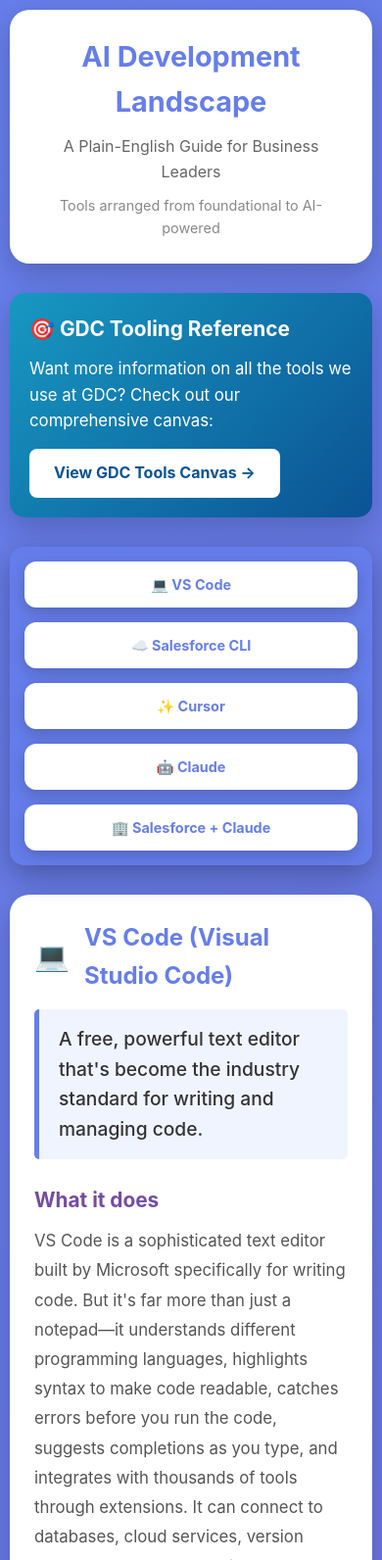
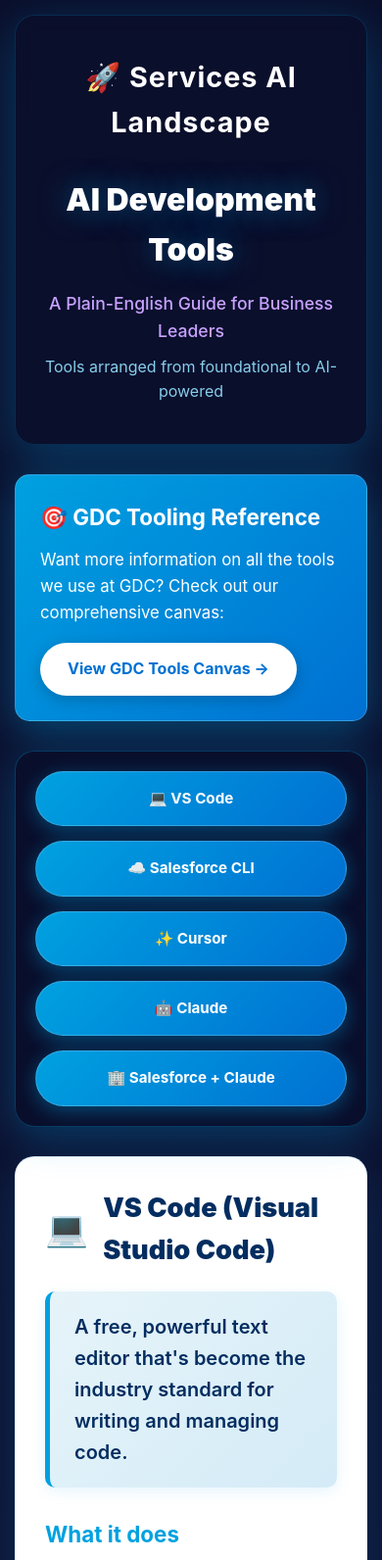
Before and after one commit to jsangee/ai-tools-dashboard, a plain HTML site: page index.html in a window 390 px wide. Shown: the top 1592 px of the page at 98% size. Drawn offline with Linux system fonts and the light colour scheme.

Commit message:
Apply GDC brand styling: dark cosmic theme with Salesforce blue accents and starry background

```diff
--- a/index.html
+++ b/index.html
@@ -12,167 +12,232 @@
         }
 
         body {
-            font-family: -apple-system, BlinkMacSystemFont, 'Segoe UI', Roboto, Oxygen, Ubuntu, Cantarell, sans-serif;
+            font-family: 'Salesforce Sans', -apple-system, BlinkMacSystemFont, 'Segoe UI', Roboto, Arial, sans-serif;
             line-height: 1.6;
-            color: #333;
-            background: linear-gradient(135deg, #667eea 0%, #764ba2 100%);
+            color: #032d60;
+            background: linear-gradient(180deg, #0a0f2c 0%, #1a1f4c 50%, #2a1a4c 100%);
             min-height: 100vh;
-            padding: 20px;
+            padding: 0;
+            position: relative;
+        }
+
+        /* Starry background effect */
+        body::before {
+            content: '';
+            position: fixed;
+            top: 0;
+            left: 0;
+            width: 100%;
+            height: 100%;
+            background-image:
+                radial-gradient(2px 2px at 20% 30%, white, transparent),
+                radial-gradient(2px 2px at 60% 70%, white, transparent),
+                radial-gradient(1px 1px at 50% 50%, white, transparent),
+                radial-gradient(1px 1px at 80% 10%, white, transparent),
+                radial-gradient(2px 2px at 90% 60%, white, transparent),
+                radial-gradient(1px 1px at 33% 80%, white, transparent),
+                radial-gradient(1px 1px at 15% 55%, white, transparent),
+                radial-gradient(2px 2px at 70% 25%, white, transparent);
+            background-size: 200% 200%;
+            background-position: 0 0, 40px 60px, 130px 270px, 70px 100px, 150px 50px, 200px 180px, 90px 220px, 110px 140px;
+            opacity: 0.6;
+            pointer-events: none;
+            z-index: 0;
         }
 
         .container {
-            max-width: 1000px;
+            max-width: 1200px;
             margin: 0 auto;
+            padding: 20px;
+            position: relative;
+            z-index: 1;
         }
 
         header {
-            background: white;
-            padding: 40px;
+            background: rgba(10, 15, 44, 0.8);
+            backdrop-filter: blur(10px);
+            padding: 60px 40px;
             border-radius: 20px;
-            box-shadow: 0 10px 30px rgba(0,0,0,0.2);
+            box-shadow: 0 15px 50px rgba(0, 161, 224, 0.3);
             margin-bottom: 30px;
             text-align: center;
+            border: 1px solid rgba(0, 161, 224, 0.2);
+        }
+
+        .header-logo {
+            display: flex;
+            align-items: center;
+            justify-content: center;
+            gap: 15px;
+            margin-bottom: 30px;
+        }
+
+        .header-logo-text {
+            color: white;
+            font-size: 1.8em;
+            font-weight: bold;
+            letter-spacing: 1px;
         }
 
         h1 {
-            color: #667eea;
-            font-size: 2.5em;
-            margin-bottom: 10px;
+            color: white;
+            font-size: 3em;
+            margin-bottom: 15px;
+            font-weight: 900;
+            text-shadow: 0 0 30px rgba(0, 161, 224, 0.5);
         }
 
         .subtitle {
-            color: #666;
-            font-size: 1.2em;
+            color: #c8a2ff;
+            font-size: 1.3em;
+            font-weight: 500;
+        }
+
+        .subtitle-small {
+            color: #87ceeb;
+            font-size: 1em;
+            margin-top: 10px;
+            font-weight: 400;
         }
 
         .gdc-callout {
-            background: linear-gradient(135deg, #1798c1 0%, #0b5394 100%);
+            background: linear-gradient(135deg, #00a1e0 0%, #0070d2 100%);
             color: white;
-            padding: 25px;
+            padding: 30px;
             border-radius: 15px;
             margin-bottom: 30px;
-            box-shadow: 0 10px 30px rgba(0,0,0,0.2);
+            box-shadow: 0 10px 40px rgba(0, 161, 224, 0.4);
+            border: 1px solid rgba(255, 255, 255, 0.2);
         }
 
         .gdc-callout h3 {
-            font-size: 1.3em;
-            margin-bottom: 10px;
+            font-size: 1.4em;
+            margin-bottom: 12px;
+            font-weight: 700;
         }
 
         .gdc-callout p {
             font-size: 1.05em;
-            margin-bottom: 15px;
+            margin-bottom: 18px;
             line-height: 1.6;
         }
 
         .gdc-callout a {
             display: inline-block;
             background: white;
-            color: #0b5394;
-            padding: 12px 25px;
-            border-radius: 8px;
+            color: #0070d2;
+            padding: 14px 28px;
+            border-radius: 30px;
             text-decoration: none;
             font-weight: bold;
             transition: transform 0.3s, box-shadow 0.3s;
+            box-shadow: 0 4px 15px rgba(0,0,0,0.2);
         }
 
         .gdc-callout a:hover {
             transform: translateY(-2px);
-            box-shadow: 0 5px 15px rgba(0,0,0,0.3);
+            box-shadow: 0 6px 20px rgba(0,0,0,0.3);
         }
 
         .nav-grid {
             display: grid;
-            grid-template-columns: repeat(auto-fit, minmax(180px, 1fr));
+            grid-template-columns: repeat(auto-fit, minmax(200px, 1fr));
             gap: 15px;
             margin-bottom: 30px;
             position: sticky;
             top: 20px;
             z-index: 100;
-            background: rgba(102, 126, 234, 0.95);
-            padding: 20px;
-            border-radius: 15px;
-            box-shadow: 0 10px 30px rgba(0,0,0,0.3);
+            background: rgba(10, 15, 44, 0.95);
+            padding: 25px;
+            border-radius: 20px;
+            box-shadow: 0 10px 40px rgba(0, 161, 224, 0.3);
             backdrop-filter: blur(10px);
+            border: 1px solid rgba(0, 161, 224, 0.3);
         }
 
         .nav-button {
-            background: white;
-            padding: 15px;
-            border-radius: 12px;
+            background: linear-gradient(135deg, #00a1e0 0%, #0070d2 100%);
+            padding: 18px;
+            border-radius: 30px;
             text-align: center;
             text-decoration: none;
-            color: #667eea;
+            color: white;
             font-weight: bold;
             font-size: 1em;
-            box-shadow: 0 5px 15px rgba(0,0,0,0.2);
-            transition: transform 0.3s, box-shadow 0.3s, background 0.3s;
+            box-shadow: 0 5px 20px rgba(0, 161, 224, 0.4);
+            transition: transform 0.3s, box-shadow 0.3s;
+            border: 1px solid rgba(255, 255, 255, 0.2);
         }
 
         .nav-button:hover {
             transform: translateY(-3px);
-            box-shadow: 0 8px 20px rgba(0,0,0,0.3);
-            background: #f0f4ff;
+            box-shadow: 0 8px 30px rgba(0, 161, 224, 0.6);
         }
 
         .tool-card {
             background: white;
-            padding: 40px;
+            padding: 45px;
             border-radius: 20px;
-            box-shadow: 0 10px 30px rgba(0,0,0,0.2);
+            box-shadow: 0 15px 50px rgba(0, 161, 224, 0.2);
             margin-bottom: 30px;
-            scroll-margin-top: 20px;
+            scroll-margin-top: 120px;
+            border: 1px solid rgba(0, 161, 224, 0.1);
         }
 
         .tool-card h2 {
-            color: #667eea;
-            font-size: 2em;
-            margin-bottom: 15px;
+            color: #032d60;
+            font-size: 2.2em;
+            margin-bottom: 20px;
             display: flex;
             align-items: center;
             gap: 15px;
+            font-weight: 900;
         }
 
         .icon {
-            font-size: 1.2em;
+            font-size: 1.3em;
         }
 
         .one-liner {
-            background: #f0f4ff;
-            padding: 15px 20px;
-            border-left: 5px solid #667eea;
-            font-size: 1.2em;
-            font-weight: 500;
-            margin-bottom: 25px;
-            border-radius: 5px;
+            background: linear-gradient(135deg, #e6f4f9 0%, #d4ebf7 100%);
+            padding: 20px 25px;
+            border-left: 5px solid #00a1e0;
+            font-size: 1.25em;
+            font-weight: 600;
+            margin-bottom: 30px;
+            border-radius: 10px;
+            color: #032d60;
+            box-shadow: 0 4px 15px rgba(0, 161, 224, 0.1);
         }
 
         .section {
-            margin-bottom: 25px;
+            margin-bottom: 30px;
         }
 
         .section h3 {
-            color: #764ba2;
-            font-size: 1.3em;
-            margin-bottom: 10px;
+            color: #00a1e0;
+            font-size: 1.4em;
+            margin-bottom: 12px;
+            font-weight: 700;
         }
 
         .section p {
             font-size: 1.05em;
-            color: #555;
+            color: #3e3e3c;
             line-height: 1.8;
         }
 
         .analogy {
-            background: #fff9e6;
-            padding: 20px;
-            border-radius: 10px;
-            border-left: 5px solid #ffc107;
+            background: linear-gradient(135deg, #f4e8ff 0%, #e8d4ff 100%);
+            padding: 25px;
+            border-radius: 15px;
+            border-left: 5px solid #a020f0;
             font-style: italic;
+            box-shadow: 0 4px 15px rgba(160, 32, 240, 0.1);
         }
 
         .analogy strong {
-            color: #f57c00;
+            color: #a020f0;
         }
 
         .section ul {
@@ -182,102 +247,111 @@
         }
 
         .section ul li {
-            margin-bottom: 10px;
+            margin-bottom: 12px;
+            color: #3e3e3c;
         }
 
         .additional-context {
             background: white;
-            padding: 40px;
+            padding: 45px;
             border-radius: 20px;
-            box-shadow: 0 10px 30px rgba(0,0,0,0.2);
+            box-shadow: 0 15px 50px rgba(0, 161, 224, 0.2);
             margin-bottom: 30px;
+            border: 1px solid rgba(0, 161, 224, 0.1);
         }
 
         .additional-context h2 {
-            color: #667eea;
-            font-size: 1.8em;
-            margin-bottom: 20px;
+            color: #032d60;
+            font-size: 2em;
+            margin-bottom: 30px;
             text-align: center;
+            font-weight: 900;
         }
 
         .context-item {
-            background: #f8f9fa;
-            padding: 25px;
+            background: linear-gradient(135deg, #e6f4f9 0%, #d4ebf7 100%);
+            padding: 30px;
             border-radius: 15px;
-            margin-bottom: 20px;
-            border-left: 4px solid #667eea;
+            margin-bottom: 25px;
+            border-left: 5px solid #00a1e0;
+            box-shadow: 0 4px 15px rgba(0, 161, 224, 0.1);
         }
 
         .context-item h3 {
-            color: #667eea;
-            font-size: 1.4em;
-            margin-bottom: 10px;
+            color: #032d60;
+            font-size: 1.5em;
+            margin-bottom: 15px;
             display: flex;
             align-items: center;
             gap: 10px;
+            font-weight: 700;
         }
 
         .context-item p {
-            color: #555;
+            color: #3e3e3c;
             font-size: 1em;
-            line-height: 1.6;
-            margin-bottom: 10px;
+            line-height: 1.7;
+            margin-bottom: 12px;
         }
 
         footer {
             text-align: center;
             color: white;
-            padding: 30px;
-            font-size: 0.9em;
+            padding: 40px;
+            font-size: 0.95em;
+        }
+
+        footer p {
+            text-shadow: 0 2px 10px rgba(0, 0, 0, 0.5);
         }
 
         /* Mobile responsiveness */
         @media (max-width: 768px) {
-            body {
-                padding: 10px;
+            .container {
+                padding: 15px;
             }
 
             header {
-                padding: 25px;
+                padding: 40px 25px;
             }
 
             h1 {
-                font-size: 1.8em;
+                font-size: 2em;
             }
 
             .subtitle {
-                font-size: 1em;
+                font-size: 1.1em;
             }
 
             .tool-card {
-                padding: 25px;
+                padding: 30px;
             }
 
             .tool-card h2 {
-                font-size: 1.5em;
+                font-size: 1.7em;
             }
 
             .nav-grid {
                 grid-template-columns: 1fr;
                 top: 10px;
-                padding: 15px;
+                padding: 20px;
             }
 
             .nav-button {
-                padding: 12px;
-                font-size: 0.9em;
+                padding: 15px;
+                font-size: 0.95em;
             }
 
             .gdc-callout {
-                padding: 20px;
+                padding: 25px;
             }
 
             .additional-context {
-                padding: 25px;
+                padding: 30px;
             }
 
             .context-item {
-                padding: 20px;
+                padding: 25px;
             }
         }
     </style>
@@ -285,9 +359,12 @@
 <body>
     <div class="container">
         <header>
-            <h1>AI Development Landscape</h1>
+            <div class="header-logo">
+                <span class="header-logo-text">🚀 Services AI Landscape</span>
+            </div>
+            <h1>AI Development Tools</h1>
             <p class="subtitle">A Plain-English Guide for Business Leaders</p>
-            <p class="subtitle" style="font-size: 0.9em; margin-top: 10px; color: #888;">Tools arranged from foundational to AI-powered</p>
+            <p class="subtitle-small">Tools arranged from foundational to AI-powered</p>
         </header>
 
         <!-- GDC Canvas Callout -->
@@ -428,7 +505,7 @@
                 <p>
                     This isn't just a tooling preference—it's a strategic shift in how Salesforce expects all employees (technical and non-technical) to work. By embedding Claude in the IDE, Salesforce is encouraging everyone to think more like developers: working with code in context, building solutions iteratively, and leveraging AI that understands your entire project—not just isolated questions. For directors and business leaders, this means:
                 </p>
-                <ul style="margin-left: 25px; margin-top: 10px; line-height: 1.8;">
+                <ul>
                     <li><strong>Context-aware assistance:</strong> Claude sees your Salesforce metadata, your project documents, your org configuration—so its suggestions are specific to your actual work, not generic.</li>
                     <li><strong>Democratized development:</strong> Non-engineers can now build functional solutions (flows, automation, reports) by describing what they need in plain English while Claude handles the technical syntax.</li>
                     <li><strong>Unified workflow:</strong> Instead of switching between browser tabs, Slack, Claude.ai, and your IDE, everything happens in one place—making you faster and reducing context switching.</li>
@@ -456,7 +533,7 @@
                 <p>
                     <strong>Why it matters:</strong> When you open a workspace in VS Code or Cursor, the editor understands the entire project structure. This is why AI tools like Claude can give context-aware suggestions—they see the whole picture, not just one file. Workspaces are how developers organize work and maintain boundaries between different projects.
                 </p>
-                <p style="font-style: italic; color: #f57c00;">
+                <p style="font-style: italic; color: #a020f0; margin-top: 10px;">
                     <strong>Analogy:</strong> A workspace is like a war room for a specific initiative—all blueprints, contracts, and resources for that project organized in one place.
                 </p>
             </div>
@@ -469,7 +546,7 @@
                 <p>
                     <strong>Why it matters:</strong> The terminal is how developers run commands efficiently and automate repetitive tasks. When your team mentions "CI/CD pipelines," "deployment scripts," or "running tests," they're often describing terminal commands running automatically. Common commands include <code>cd</code> (change directory), <code>ls</code> (list files), and <code>git</code> (version control).
                 </p>
-                <p style="font-style: italic; color: #f57c00;">
+                <p style="font-style: italic; color: #a020f0; margin-top: 10px;">
                     <strong>Analogy:</strong> The terminal is like texting your computer instead of tapping through apps—direct communication with no middleman interface.
                 </p>
             </div>
@@ -477,7 +554,7 @@
 
         <footer>
             <p>Built for business leaders navigating the AI development landscape</p>
-            <p style="margin-top: 10px; font-size: 0.8em;">Last updated: April 2026</p>
+            <p style="margin-top: 10px; font-size: 0.85em;">Salesforce - Global Delivery Center | April 2026</p>
         </footer>
     </div>
 </body>
```
